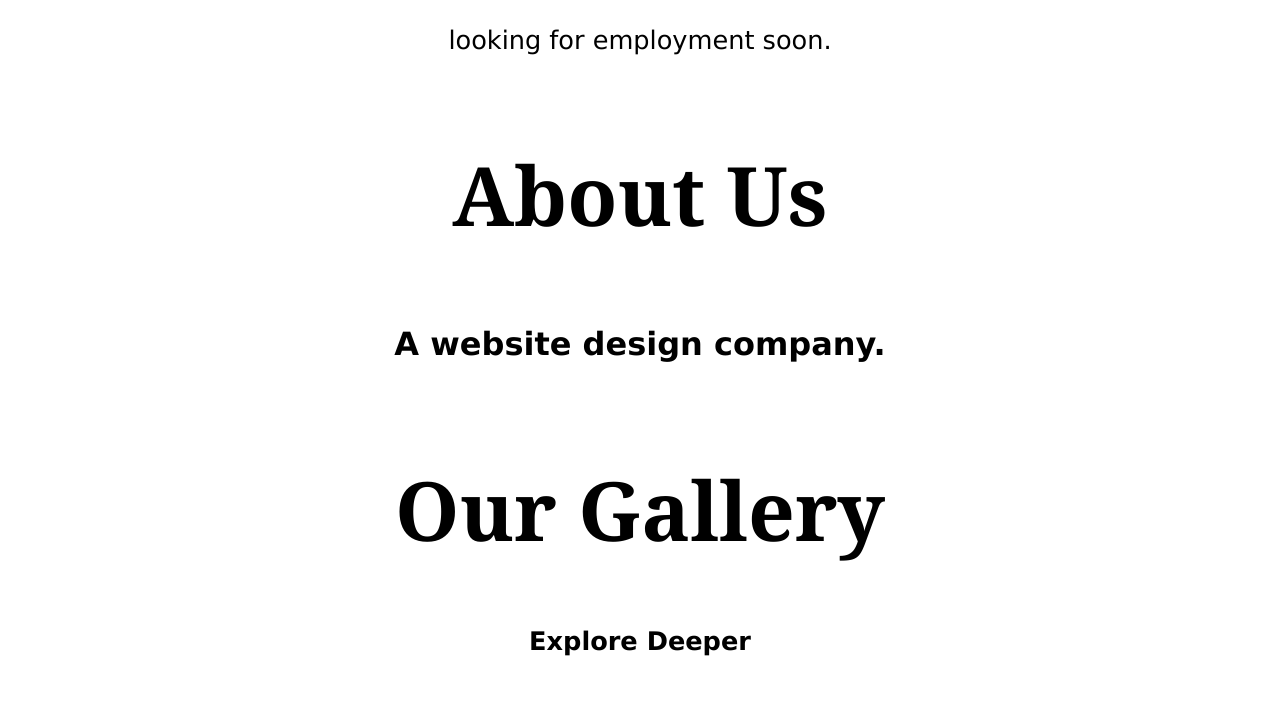
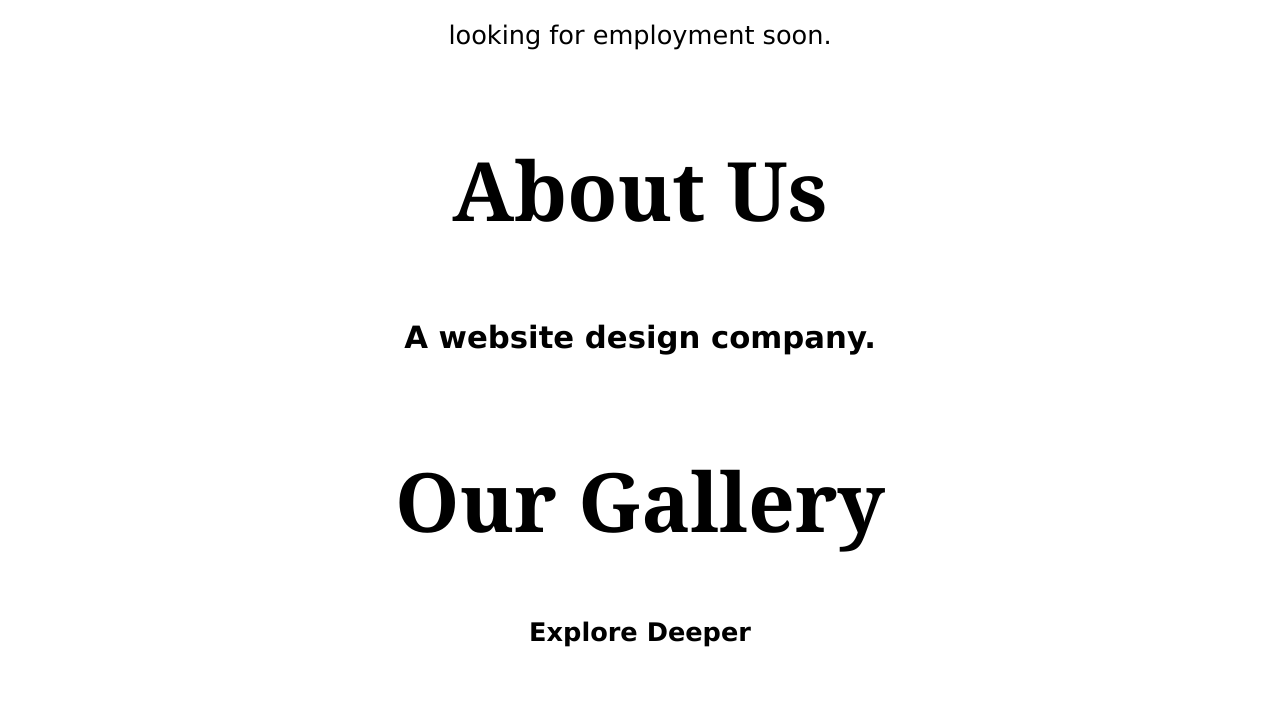
Before and after one commit to ComputingClassB/computingclassb.github.io, a plain HTML site: page index.html in a window 1280 px wide. Shown: the part 636-1346 px from the top of the page. Drawn offline with nearby package versions, Linux system fonts and the light colour scheme; a web font is replaced by a local one.

Commit message:
Update cogswork.css

```diff
--- a/assets/cogswork.css
+++ b/assets/cogswork.css
@@ -6,7 +6,7 @@
 .cwu-scrollbar::-webkit-scrollbar {width: 10px;}.cwu-scrollbar::-webkit-scrollbar-track {background: #e8e8e8;}
 .cwu-scrollbar::-webkit-scrollbar-thumb {background: #aaa;}.cwu-scrollbar::-webkit-scrollbar-thumb:hover {background: #888;}
 .cwu-text-title{font-size:12.0vw!important;}.cwu-text-xxlarge{font-size:6.4vw!important;}.cwu-text-xlarge{font-size:4.6vw!important;}.cwu-text-large{font-size:3.2vw!important;}
-.cwu-text-medium{font-size:2.5vw!important;}.cwu-text-small{font-size:2vw!important;}.cwu-text-tiny{font-size:1.6vw!important;}.cwu-text-micro{font-size:1.2vw!important;}
+.cwu-text-medium{font-size:2.4vw!important;}.cwu-text-small{font-size:2vw!important;}.cwu-text-tiny{font-size:1.6vw!important;}.cwu-text-micro{font-size:1.2vw!important;}
 .cwu-fifth{width:19.99999%!important;}.cwu-quarter{width:24.99999%!important;}.cwu-third{width:33.33333%!important;}.cwu-half{width:49.99999%!important;}
 .cwu-twothirds{width:66.66666%!important;}.cwu-threequarters{width:74.99999%!important;}
 .cwu-hr{margin:auto;border:0.5px solid!important;}
```
